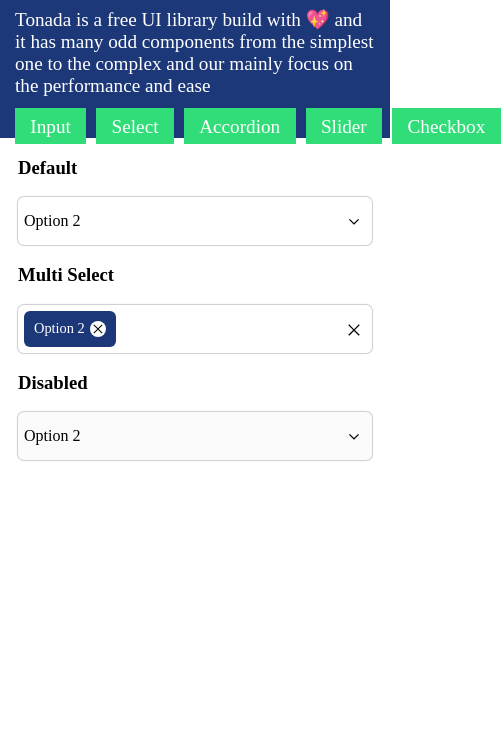
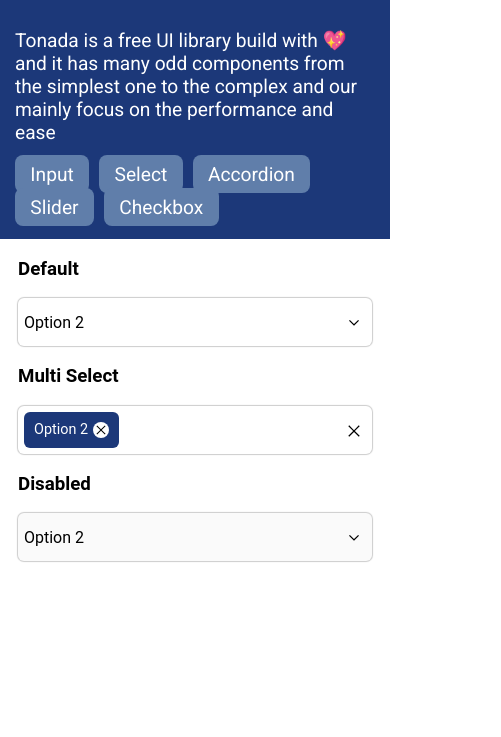
Before and after one commit to mahmoudshahin1111/tonada, a website built with webpack: page site/index.html in a window 390 px wide. Shown: the part 107-844 px from the top of the page, 501 px wide, since content can reach past the window. Built offline with nearby package versions, Linux system fonts and the light colour scheme; what tonada-core would draw is missing.

Commit message:
fix responsiveness

```diff
--- a/site/assets/css/_layout.css
+++ b/site/assets/css/_layout.css
@@ -1,3 +1,6 @@
+html,body{
+    font-family: 'Roboto', sans-serif;
+}
 .layout {
     display: flex;
     flex-direction: column;
@@ -16,8 +19,7 @@
     color: white;
     box-sizing: border-box;
     height: fit-content;
-    padding: 0 15px;
-    flex: 0.4;
+    padding: 20px 15px;
 }
 
 .nav {
@@ -28,6 +30,7 @@
     padding: 0;
     margin: 0;
     box-sizing: border-box;
+    flex-wrap: wrap;
 
 }
 
@@ -35,8 +38,9 @@
     color: white;
     text-decoration: none;
     padding: 0.4em 0.8em;
-    background-color: #30dd78;
+    background-color: #607eaa;
     box-sizing: border-box;
+    border-radius: 8px;
 }
 
 .inputs {
--- a/site/index.html
+++ b/site/index.html
@@ -6,6 +6,9 @@
     <meta http-equiv="X-UA-Compatible" content="IE=edge">
     <meta name="viewport" content="width=device-width, initial-scale=1.0">
     <title>Tonada</title>
+    <link rel="preconnect" href="https://fonts.googleapis.com">
+<link rel="preconnect" href="https://fonts.gstatic.com" crossorigin>
+<link href="https://fonts.googleapis.com/css2?family=Roboto:wght@300;400;500;700;900&display=swap" rel="stylesheet">
     <link rel="stylesheet" href="./assets/css/_layout.css">
 </head>
 
```
